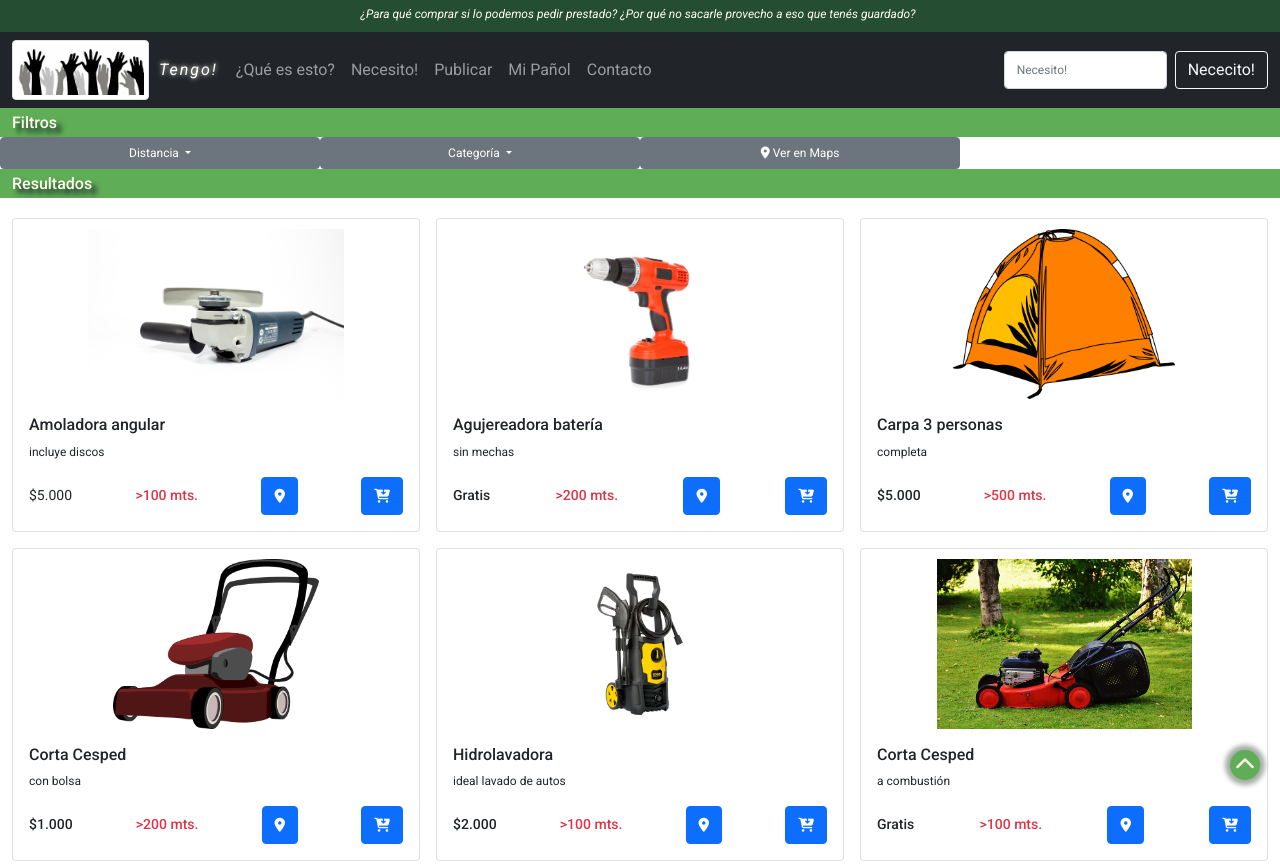
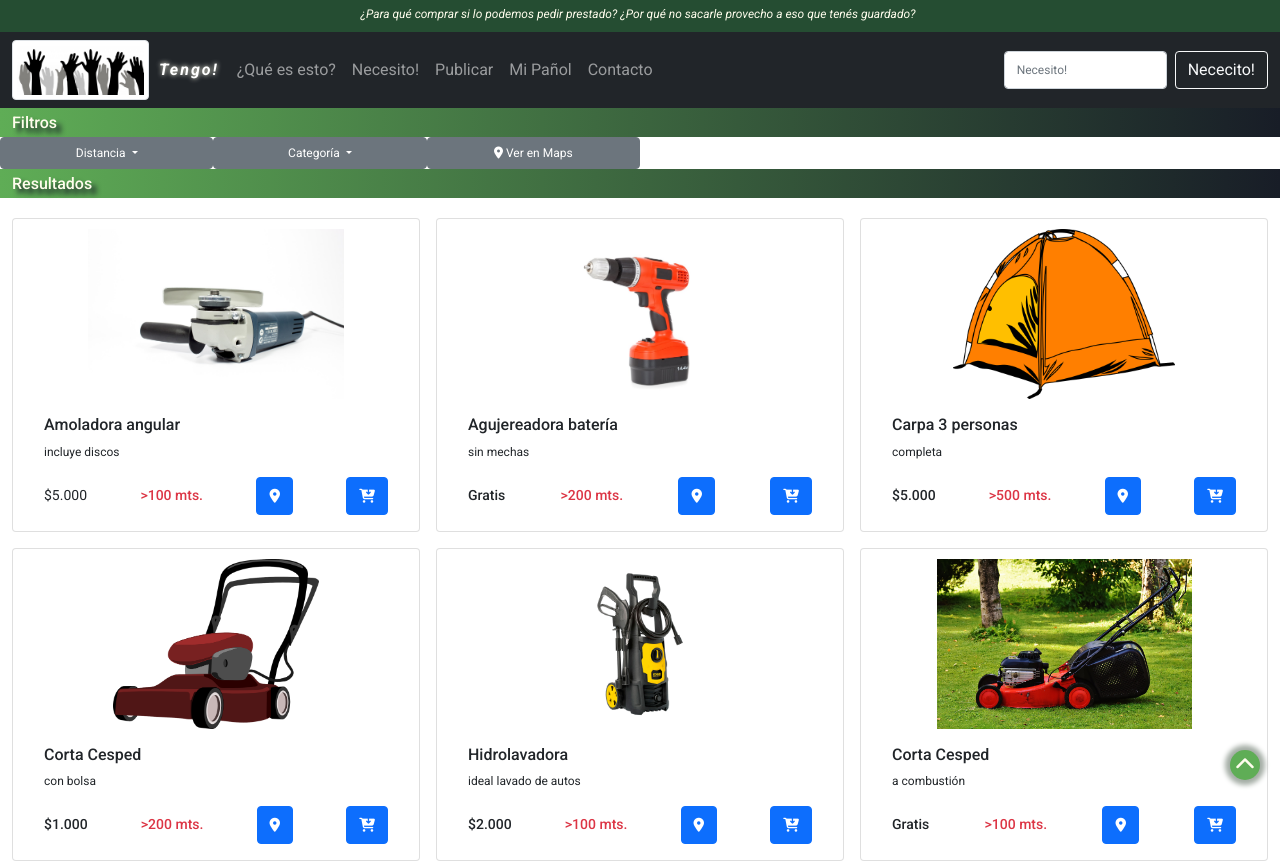
Before and after one commit to MFKleinberger/Entrega3-Kleinberger, a plain HTML site: page index.html in a window 1280 px wide. Shown: the top 864 px of the page. Drawn offline with nearby package versions, Linux system fonts and the light colour scheme.

Commit message:
Agregué transiciones y animaciones

```diff
--- a/SCSS/_carousel.scss
+++ b/SCSS/_carousel.scss
@@ -1,4 +1,4 @@
-.dialogo {
+.card-body {
     margin-left: 15px;
     margin-right: 15px;
-}
+    }
--- a/SCSS/_filters.scss
+++ b/SCSS/_filters.scss
@@ -6,3 +6,9 @@
         @extend button
     }
 }
+
+.dropdown{
+    ul{
+        transition: 1s;
+    }
+}
--- a/SCSS/_header.scss
+++ b/SCSS/_header.scss
@@ -25,14 +25,31 @@ nav{
         text-shadow: 0 0 5px $color4;
         letter-spacing: 2px;
         font-style: italic;
+        font-weight: bold;
         padding: 5px !important;
         margin: 5px;
         font-size: calc($font2*0.8) !important;
+        animation-duration: 1s;
+        animation-name: entrarysalir;
+        animation-delay: 2s;
+        animation-direction: alternate;
+        animation-iteration-count: infinite;
+    }
+
+    @keyframes entrarysalir {
+        from{
+            opacity:0;
+        }
+
+        to{
+            opacity: 1;
+        }
+
     }
 }
 
 h1{
-    background-color: $color1;
+    background-image: linear-gradient(to right, $color1, $color3);
     color: $color4;
     text-shadow: 0 0 5px $color3;
     font-size: calc($font2*0.8) !important;
--- a/index.html
+++ b/index.html
@@ -71,7 +71,7 @@
         <h1 class="separador container-fluid col-12">Filtros</h1>
         <section class="filter container-fluid">
         <div class="dropdown row">
-            <button class="btn btn-secondary dropdown-toggle col-sm-3" type="button" data-bs-toggle="dropdown" aria-expanded="false">Distancia
+            <button class="btn btn-secondary dropdown-toggle col-sm-2" type="button" data-bs-toggle="dropdown" aria-expanded="false">Distancia
             </button>
             <ul class="dropdown-menu">
 				<li><a class="dropdown-item" href="#">>100 mts</a></li>
@@ -79,7 +79,7 @@
 				<li><a class="dropdown-item" href="#">>500 mts</a></li>
             </ul>
 
-            <button class="btn btn-secondary dropdown-toggle col-sm-3" type="button" data-bs-toggle="dropdown" aria-expanded="false">Categoría
+            <button class="btn btn-secondary dropdown-toggle col-sm-2" type="button" data-bs-toggle="dropdown" aria-expanded="false">Categoría
             </button>
             <ul class="dropdown-menu">
 				<li><a class="dropdown-item" href="#">Herramientas</a></li>
@@ -88,7 +88,7 @@
             </ul>
 
 			<!-- este es el botón para ver los puntos en Gmaps. Utilizo la ubicación del EmpireState como ejemplo :) -->
-            <a href="https://www.google.com/maps/place/40.748817,-73.985428" target="_blank" class="btn btn-secondary col-sm-3">
+            <a href="https://www.google.com/maps/place/40.748817,-73.985428" target="_blank" class="btn btn-secondary col-sm-2">
                 <i class="fas fa-map-marker-alt"></i> Ver en Maps
             </a>
         </div>
@@ -97,7 +97,7 @@
 
         <!-- Resultados inicia -->
         <h1 class="separador container-fluid col-12">Resultados</h1>
-        <section class="product-list container-fluid">
+		<section class="product-list container-fluid">
 		<div class="row row-cols-1 row-cols-sm-2 row-cols-md-3 g-3">
 			<!-- Card 1 inicia -->
 			<div class="col">
```
Also changed, not shown: paginas/queEsEsto.html (+1 -1 lines), estilos/estilos.css, 1 other file.
